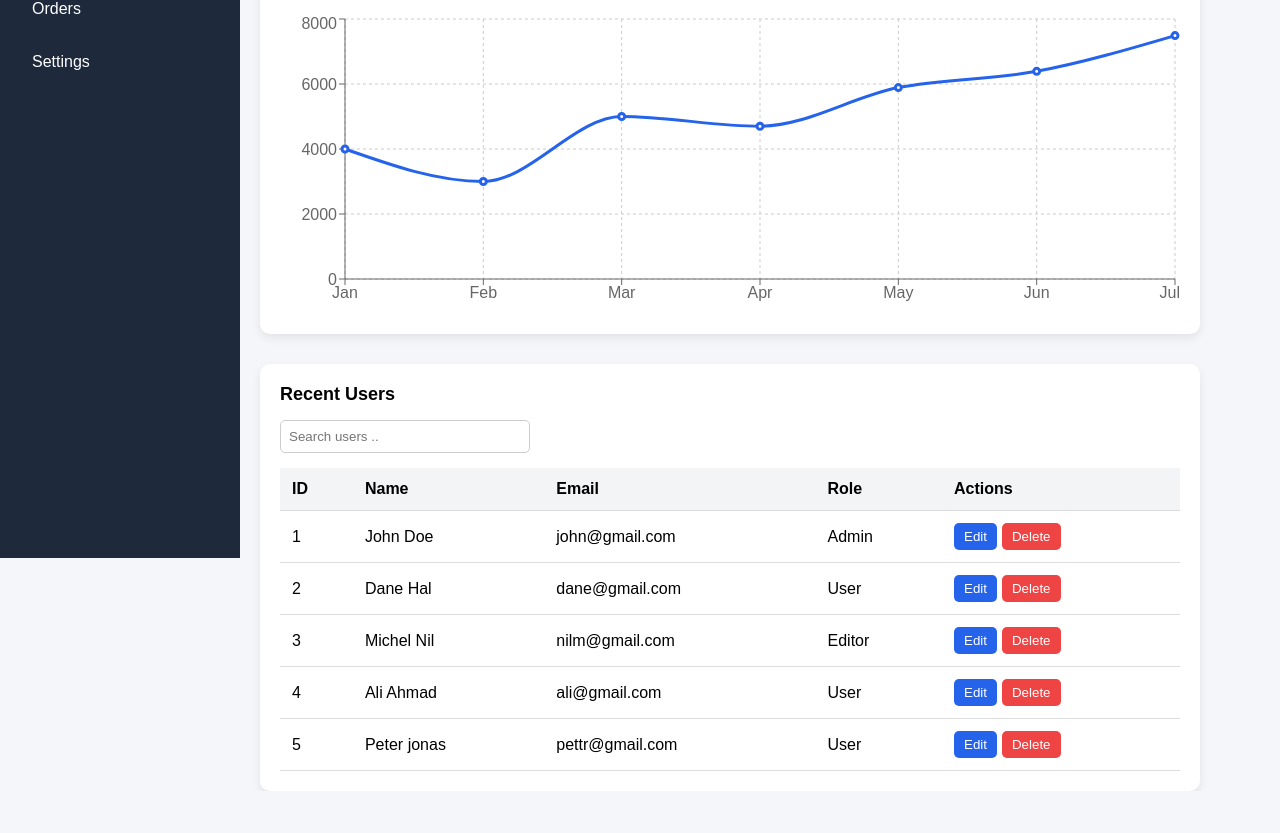
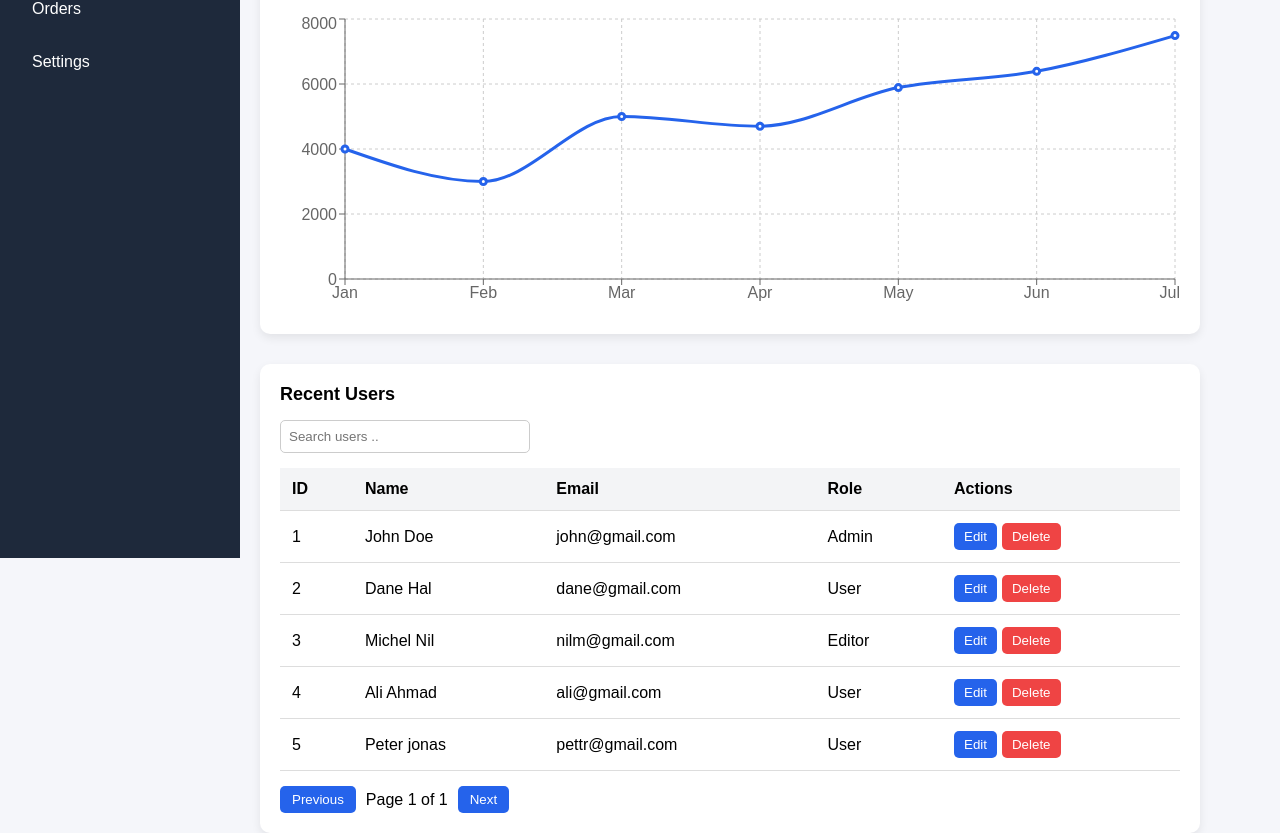
Before and after one commit to OmKhandale05/admin-dashboard, a React (Vite) app: page / in a window 1280 px wide. Shown: the part 302-1135 px from the top of the page. Before the commit the page ends 1093 px from the top, so only its background shows below. Built offline with nearby package versions, Linux system fonts and the light colour scheme.

Commit message:
Feature: Add pagination to users table

```diff
--- a/src/components/UsersTable.jsx
+++ b/src/components/UsersTable.jsx
@@ -1,5 +1,6 @@
 import "../styles/UsersTable.css";
 import useUsers from "../hooks/useUsers";
+import usePagination from "../hooks/usePagination";
 
 const UsersTable = () => {
   const {
@@ -13,6 +14,8 @@ const UsersTable = () => {
     handleChange,
     saveEdit,
   } = useUsers();
+
+  const { currentItem, currentPage, totalPages, nextPage, prevPage} = usePagination(filteredUsers, 5);
   return (
     <div className="table-container">
       <h3 className="table-title">Recent Users</h3>
@@ -36,7 +39,7 @@ const UsersTable = () => {
           </tr>
         </thead>
         <tbody>
-          {filteredUsers.map((user) => (
+          {currentItem.map((user) => (
             <tr key={user.id}>
               <td>{user.id}</td>
               <td>
@@ -96,6 +99,15 @@ const UsersTable = () => {
           ))}
         </tbody>
       </table>
+      <div className="pagination">
+        <button onClick={prevPage}>Previous</button>
+        <span>
+            Page {currentPage} of {totalPages}
+        </span>
+
+        <button onClick={nextPage}>Next</button>
+
+      </div>
     </div>
   );
 };
--- /dev/null
+++ b/src/hooks/usePagination.js
@@ -0,0 +1,32 @@
+import { useState } from "react";
+
+const usePagination = ( data, itemsPerPage) => {
+
+    const [currentPage, setCurrentPage] = useState(1);
+
+    const startIndex = (currentPage - 1) * itemsPerPage;
+    const endIndex = startIndex + itemsPerPage;
+
+    const currentItem = data.slice(startIndex, endIndex);
+
+    const totalPages = Math.ceil(data.length / itemsPerPage);
+
+    const nextPage = () => {
+        if (currentPage < totalPages) {
+            setCurrentPage(currentPage + 1);
+        }
+    };
+
+    const prevPage = () => {
+        if (currentPage > 1) {
+            setCurrentPage(currentPage - 1);
+        }
+    };
+
+
+    return {
+        currentItem, currentPage, totalPages, nextPage, prevPage
+    };
+};
+
+export default usePagination;
--- a/src/styles/UsersTable.css
+++ b/src/styles/UsersTable.css
@@ -71,3 +71,23 @@
     margin-right: 5px;
     cursor: pointer;
 }
+
+.pagination{
+    margin-top: 15px;
+    display: flex;
+    align-items: center;
+    gap: 10px;
+}
+
+.pagination button{
+    padding: 6px 12px;
+    border: none;
+    background: #2563eb;
+    color: white;
+    border-radius: 5px;
+    cursor: pointer;
+}
+
+.pagination button:hover{
+    background: #1d4ed8;
+}
```
